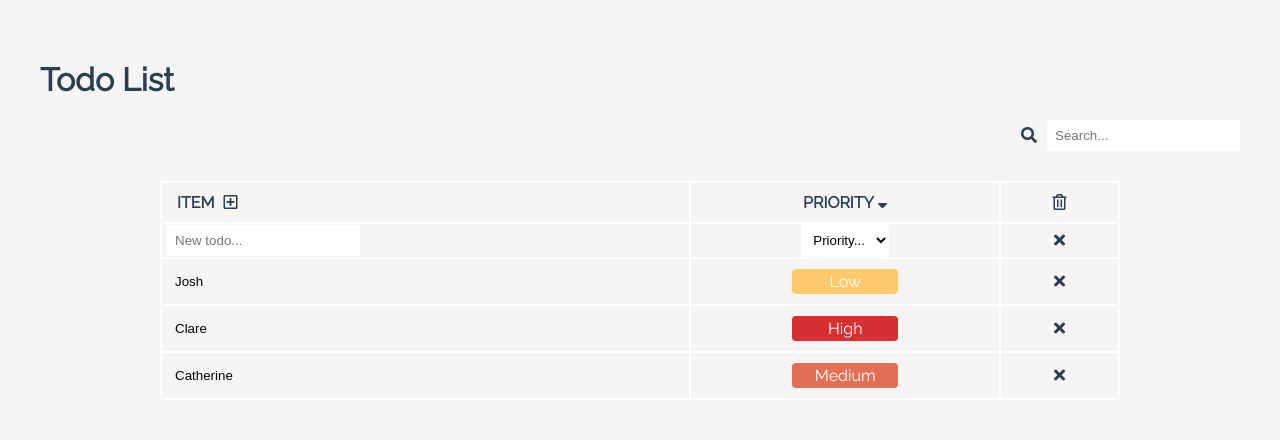
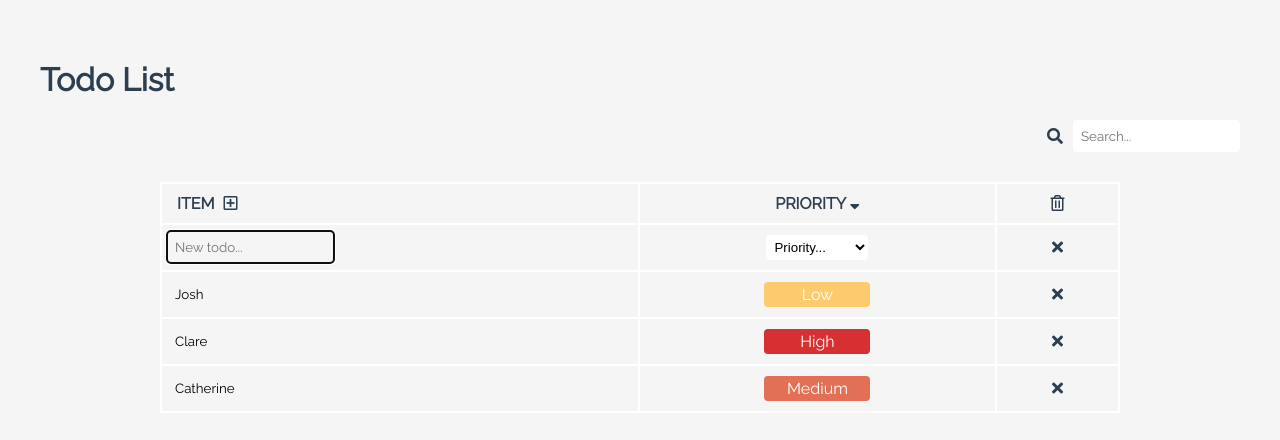
Before and after one commit to josh-newton/vue-todo-list, a Vue app: page / in a window 1280 px wide. Both pictures are taken after a click on the icon 230 px from the left and 201 px from the top of the page. Shown: the top 440 px of the page. Built offline with nearby package versions, Linux system fonts and the light colour scheme.

Commit message:
Editing added back in

```diff
--- a/src/App.vue
+++ b/src/App.vue
@@ -8,39 +8,12 @@
       :list="filteredList"
       :priority="priority"
       :sort="currentSort"
+      @onAddNewItem="addNewItem"
       @onEditItem="editItem"
       @onRemoveItem="removeItem"
       @onClearAll="clearAll"
       @onToggleSort="toggleSort"
     />
-    <!-- <div class="todos">
-      <div class="list-modifiers">
-        <p @click="orderByPriorityAsc();">Order by priority Asc</p>
-        <p @click="orderByPriorityDesc();">Order by priority Desc</p>
-        <p @click="clearAll();">Clear List</p>
-      </div>
-      <div class="add">
-        <form @submit.prevent="addNewItem">
-          <input type="text" v-model="newItem.text" placeholder="New todo...">
-          <select v-model="newItem.priority">
-            <option default disabled="disabled" selected="selected" value="undefined">Priority...</option>
-            <option v-for="(item, index) in priority" :key="index" :value="index">{{ item }}</option>
-          </select>
-          <input type="submit" value="submit">
-        </form>
-      </div>
-      <ul class="list">
-        <li v-for="item in filteredList" :key="item.id" :yo="item.id">
-          <div class="text">
-            <input type="text" v-model="item.text" @keyup="editItem(item)">
-          </div>
-          <div class="edit">
-            <div class="priority"><p :class="['priority-' + item.priority]">{{ priority[item.priority] }}</p></div>
-            <div class="delete" @click="removeItem(item.id);"><p>Delete</p></div>
-          </div>
-        </li>
-      </ul>
-    </div> -->
   </div>
 </template>
 
@@ -81,13 +54,14 @@ export default {
     setNewItem(item) {
       this.newItem = item;
     },
-    addNewItem() {
+    addNewItem(newItem) {
       let list = this.list;
-      this.newItem.id = this.nextUniqueId;
-      this.nextUniqueId += 1;
-      list.push(this.newItem);
+      newItem.id = this.nextUniqueId;
+      this.incrementNextUniqueId();
+      list.push(newItem);
       this.setList(list);
       this.setNewItem({});
+      this.setSort(this.currentSort);
     },
     removeItem(id) {
       let list = this.list;
@@ -111,8 +85,11 @@ export default {
       this.filterBySearch(this.searchQuery);
     },
     toggleSort() {
+      this.setSort(!this.currentSort);
+    },
+    setSort(sort) {
+      this.currentSort = sort;
       this.currentSort === false ? this.filteredList.sort((a, b) => a.priority - b.priority) : this.filteredList.sort((a, b) => b.priority - a.priority);
-      this.currentSort = !this.currentSort;
     },
     orderByPriorityAsc() {
       this.filteredList.sort((a, b) => a.priority - b.priority);
@@ -145,6 +122,7 @@ export default {
 
     const highestId = list.reduce((max, item) => item.id >= max.id ? item : max).id;
     this.setNextUniqueId(highestId);
+    this.incrementNextUniqueId();
 
     this.setList(list);
   }
@@ -172,4 +150,7 @@ h1{
 a {
   color: #42b983;
 }
+input{
+  font-family: 'Raleway', sans-serif;
+}
 </style>
--- a/src/components/List.vue
+++ b/src/components/List.vue
@@ -14,8 +14,8 @@
             <input type="text" v-model="newItem.text" placeholder="New todo...">
           </td>
           <td class="priority">
-            <select v-model="newItem.priority">
-              <option default disabled="disabled" selected="selected" value="undefined">Priority...</option>
+            <select v-model="newItem.priority" @change="$emit('onAddNewItem', newItem); setAddItemActive(false); setNewItem({});">
+              <option disabled="disabled" selected="selected" value="undefined">Priority...</option>
               <option v-for="(item, index) in priority" :key="index" :value="index">{{ item }}</option>
             </select>
           </td>
@@ -29,7 +29,11 @@
             <input type="text" v-model="item.text" @keyup="$emit('onEditItem', item)">
           </td>
           <td class="priority">
-            <p :class="['priority-' + item.priority]">{{ priority[item.priority] }}</p>
+            <p :class="['priority-' + item.priority]" v-show="editItemId !== item.id" @click="setEditItemId(item.id);">{{ priority[item.priority] }}</p>
+            <select v-model="item.priority" v-show="editItemId === item.id" @change="$emit('onEditItem', item); setEditItemId(null);">
+              <option disabled="disabled" value="undefined">Priority...</option>
+              <option v-for="(item, index) in priority" :key="index" :value="index">{{ item }}</option>
+            </select>
           </td>
           <td class="remove">
             <i class="fas fa-times" @click="$emit('onRemoveItem', item.id)"></i>
@@ -47,16 +51,23 @@ export default {
   data: () => {
     return {
       newItem: {},
-      addItemActive: false
+      addItemActive: false,
+      editItemId: null
     }
   },
   methods: {
+    setEditItemId(id) {
+      this.editItemId = id;
+    },
     setNewItem(item) {
       this.newItem = item;
     },
     setAddItemActive(value) {
-      console.log('here');
       this.addItemActive = value;
+      // Wait for input to display before setting focus
+      setTimeout(() => {
+        value === true ? document.querySelector('.add-item-row input[type="text"]').focus() : false;
+      })
     }
   }
 }
@@ -90,6 +101,19 @@ th{
 td{
   padding: 0 5px;
   border: 2px solid #fff;
+
+  input, select{
+    padding: 8px;
+    border-radius: 4px;
+    border: none;
+    background: none;
+  }
+  select{
+    width: 102px;
+    padding: 4px;
+    background: #fff;
+    margin: 10px 0;
+  }
 }
 tr{
   border: 2px solid #fff;
@@ -99,12 +123,6 @@ tr{
 
   &.add-item-active{
     visibility: visible;
-  }
-  input, select{
-    padding: 8px;
-    border-radius: 4px;
-    border: none;
-    background: #fff;
   }
 }
 .text{
@@ -125,6 +143,7 @@ tr{
     border-radius: 4px;
     max-width: 100px;
     margin: 10px auto;
+    cursor: pointer;
   }
   .priority-0{
     background: #fdcb6e;
```
